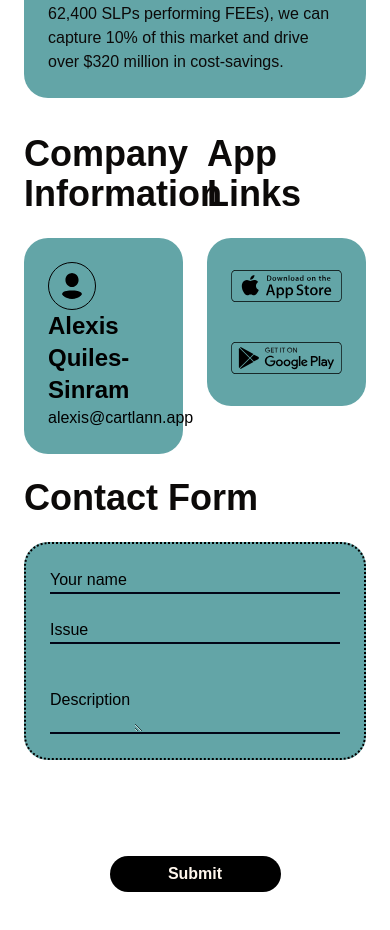
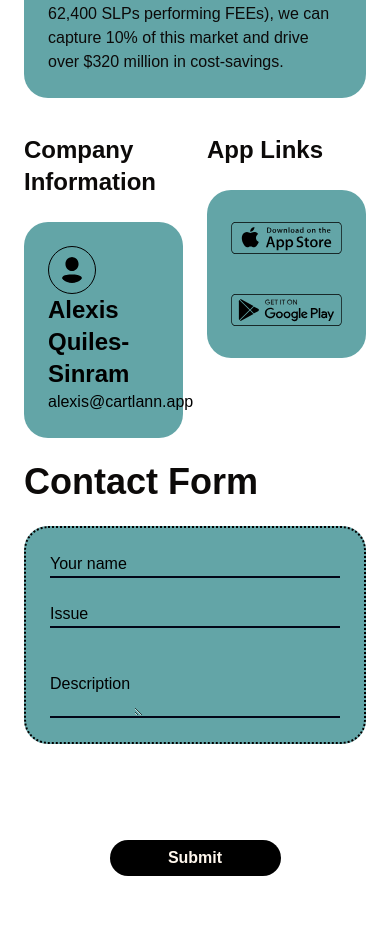
Before and after one commit to arthur-diniz-sd/car-compliance-website, a React (Vite) app: page / in a window 390 px wide. Shown: the part 2485-3415 px from the top of the page. Built offline with nearby package versions, Linux system fonts and the light colour scheme.

Commit message:
Update homepage.jsx

```diff
--- a/src/pages/homepage.jsx
+++ b/src/pages/homepage.jsx
@@ -127,7 +127,7 @@ function Homepage() {
       {/* TODO: set section height */}
       <section className="grid grid-cols-2 gap-6 h-full">
         <div className="h-fit md:h-60 lg:h-44 flex flex-col">
-          <h3 className="text-stone-950 text-4xl font-bold font-mundial mb-6">
+          <h3 className="text-stone-950 text-2xl sm:text-4xl font-bold font-mundial mb-6">
             {"Company Information"}
           </h3>
           <Card className={"bg-green1 flex-1"}>
@@ -148,7 +148,7 @@ function Homepage() {
           </Card>
         </div>
         <div className="h-fit md:h-60 lg:h-44 flex flex-col">
-          <h3 className="text-stone-950 text-4xl font-bold font-mundial mb-6">
+        <h3 className="text-stone-950 text-2xl sm:text-4xl font-bold font-mundial mb-6">
             {"App Links"}
           </h3>
           <Card className={"bg-green1 flex-1"}>
```
